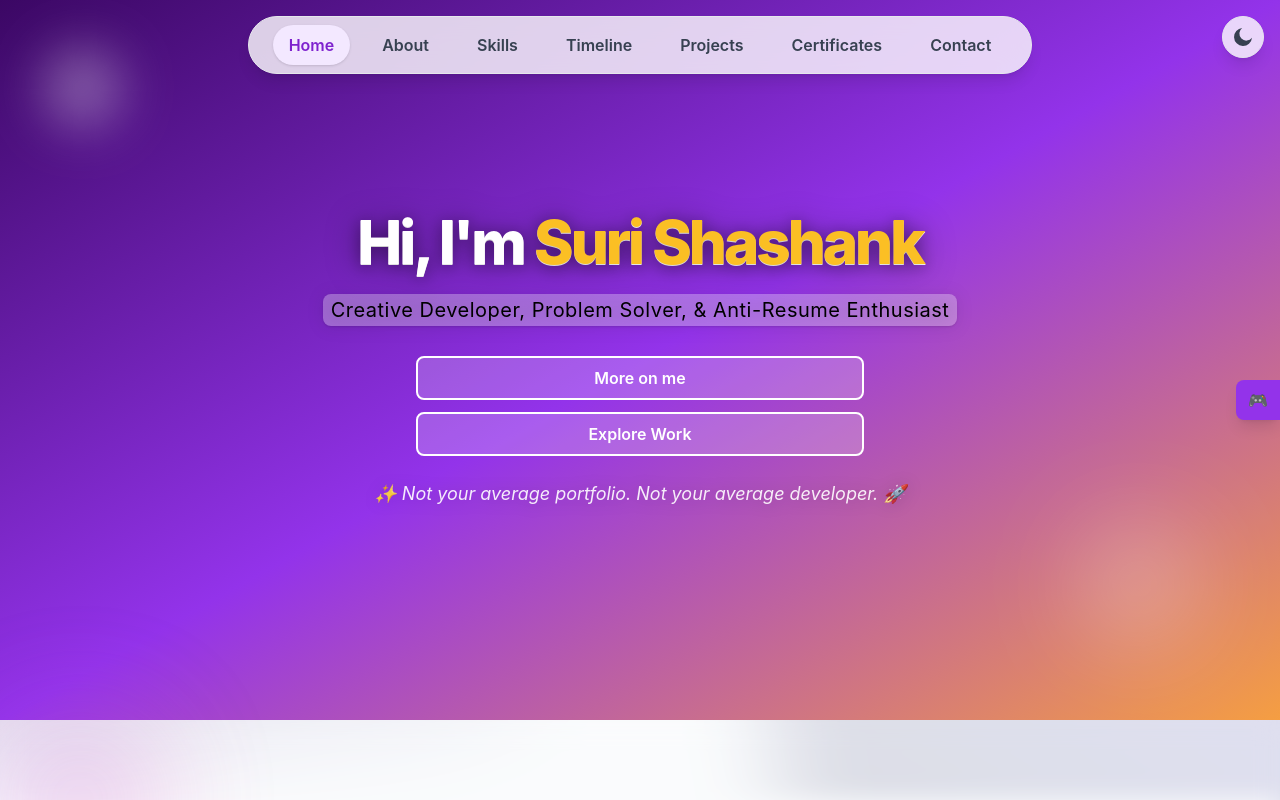
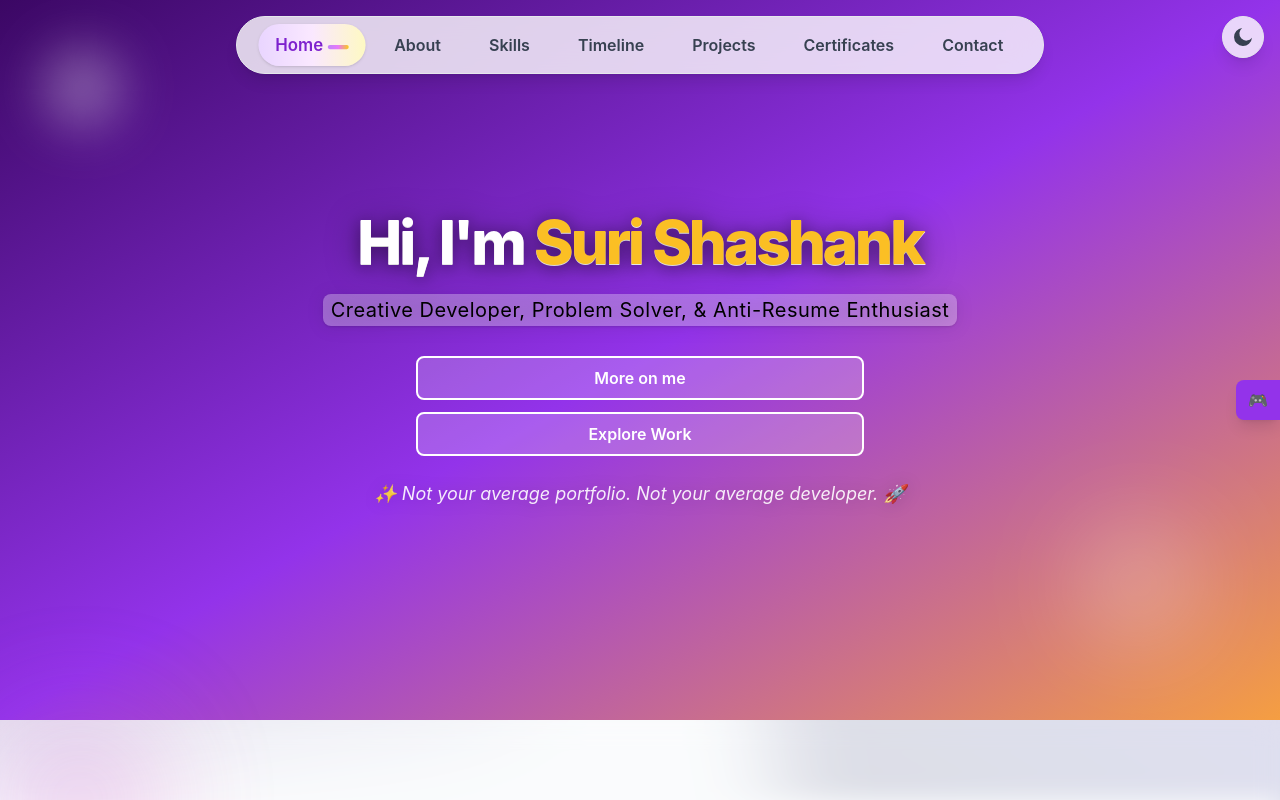
Before and after one commit to shashanksuri616/mypage, a React (Create React App) app in the folder frontend/: page / in a window 1280 px wide. Shown: the top 800 px of the page. Built offline with nearby package versions, Linux system fonts and the light colour scheme.

Commit message:
updated navbar

```diff
--- a/frontend/src/components/Navbar.js
+++ b/frontend/src/components/Navbar.js
@@ -24,7 +24,7 @@ const ThemeToggle = () => {
 	return (
 		<button
 			onClick={toggleTheme}
-			className="fixed top-4 right-4 z-50 bg-white/80 dark:bg-gray-900/80 border border-gray-200 dark:border-gray-700 rounded-full p-2 shadow-lg transition-colors"
+			className="fixed top-4 right-4 z-50 bg-white/80 dark:bg-gray-900/80 border border-gray-200 dark:border-gray-700 rounded-full p-2 shadow-lg transition-colors hover:scale-110 active:scale-95"
 			aria-label="Toggle dark mode"
 		>
 			{dark ? (
@@ -106,7 +106,7 @@ const Navbar = () => {
 					>
 						{/* Desktop Nav */}
 						<div className="hidden sm:flex gap-2 sm:gap-4 bg-white/80 dark:bg-gray-900/80 backdrop-blur-lg rounded-full shadow-lg px-2 sm:px-6 py-2 border border-gray-200 dark:border-gray-700">
-							{navItems.map((item) => (
+							{navItems.map((item, idx) => (
 								<motion.button
 									key={item.id}
 									onClick={() => {
@@ -118,14 +118,24 @@ const Navbar = () => {
 									className={`px-3 py-2 sm:px-4 sm:py-2 rounded-full font-semibold transition-all focus:outline-none
                     ${
 											active === item.id
-												? 'bg-purple-100 dark:bg-purple-900 text-purple-700 dark:text-purple-300 shadow'
+												? 'bg-gradient-to-r from-purple-200 via-fuchsia-100 to-yellow-100 dark:from-purple-900 dark:via-fuchsia-900 dark:to-yellow-900 text-purple-700 dark:text-yellow-200 shadow scale-105'
 												: 'text-gray-700 dark:text-gray-200 hover:bg-purple-100 dark:hover:bg-purple-900 hover:text-purple-700 dark:hover:text-purple-300'
 										}
                   `}
-									whileHover={{ scale: 1.08 }}
+									whileHover={{ scale: 1.12 }}
 									whileTap={{ scale: 0.96 }}
+									transition={{ type: "spring", stiffness: 350, damping: 18 }}
 								>
-									{item.label}
+									<span className="flex items-center gap-1">
+										{item.label}
+										{active === item.id && (
+											<motion.span
+												layoutId="nav-underline"
+												className="block h-1 w-5 rounded-full bg-gradient-to-r from-purple-400 via-fuchsia-400 to-yellow-400 mt-1"
+												transition={{ type: "spring", stiffness: 400, damping: 30 }}
+											/>
+										)}
+									</span>
 								</motion.button>
 							))}
 						</div>
@@ -180,12 +190,17 @@ const Navbar = () => {
 								className={`w-11/12 max-w-xs px-4 py-3 rounded-lg font-semibold text-base transition-all
                   ${
 											active === item.id
-												? 'bg-purple-100 dark:bg-purple-900 text-purple-700 dark:text-purple-300 shadow'
+												? 'bg-gradient-to-r from-purple-200 via-fuchsia-100 to-yellow-100 dark:from-purple-900 dark:via-fuchsia-900 dark:to-yellow-900 text-purple-700 dark:text-yellow-200 shadow scale-105'
 												: 'text-gray-700 dark:text-gray-200 hover:bg-purple-100 dark:hover:bg-purple-900 hover:text-purple-700 dark:hover:text-purple-300'
 										}
                 `}
 							>
-								{item.label}
+								<span className="flex items-center gap-1">
+									{item.label}
+									{active === item.id && (
+										<span className="block h-1 w-5 rounded-full bg-gradient-to-r from-purple-400 via-fuchsia-400 to-yellow-400 mt-1" />
+									)}
+								</span>
 							</button>
 						))}
 					</motion.div>
```
